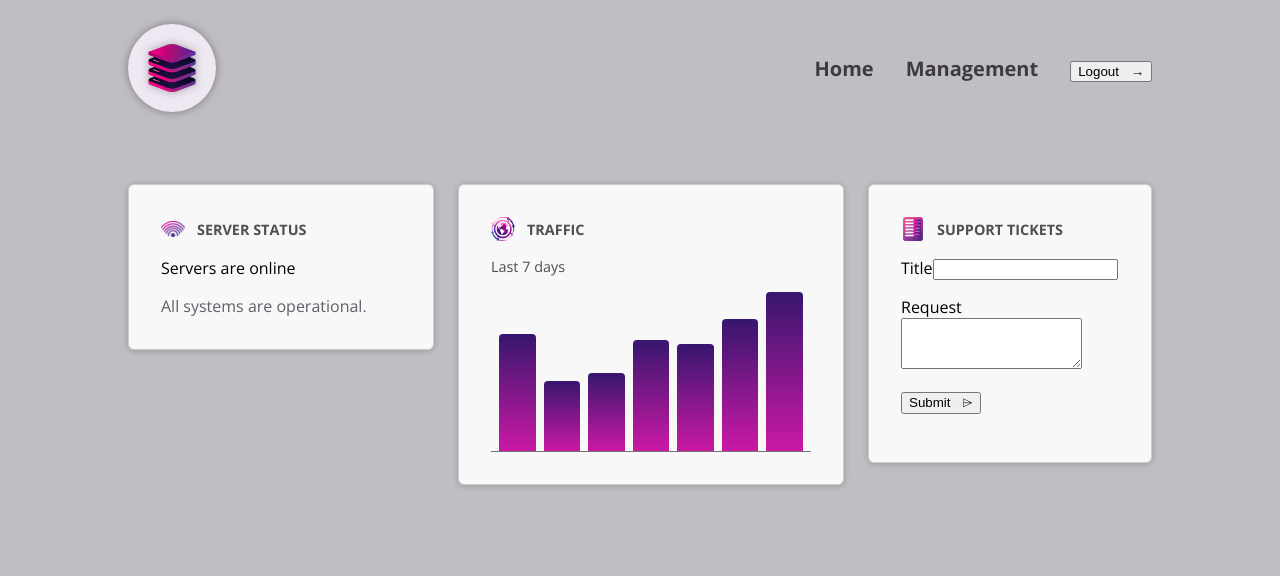
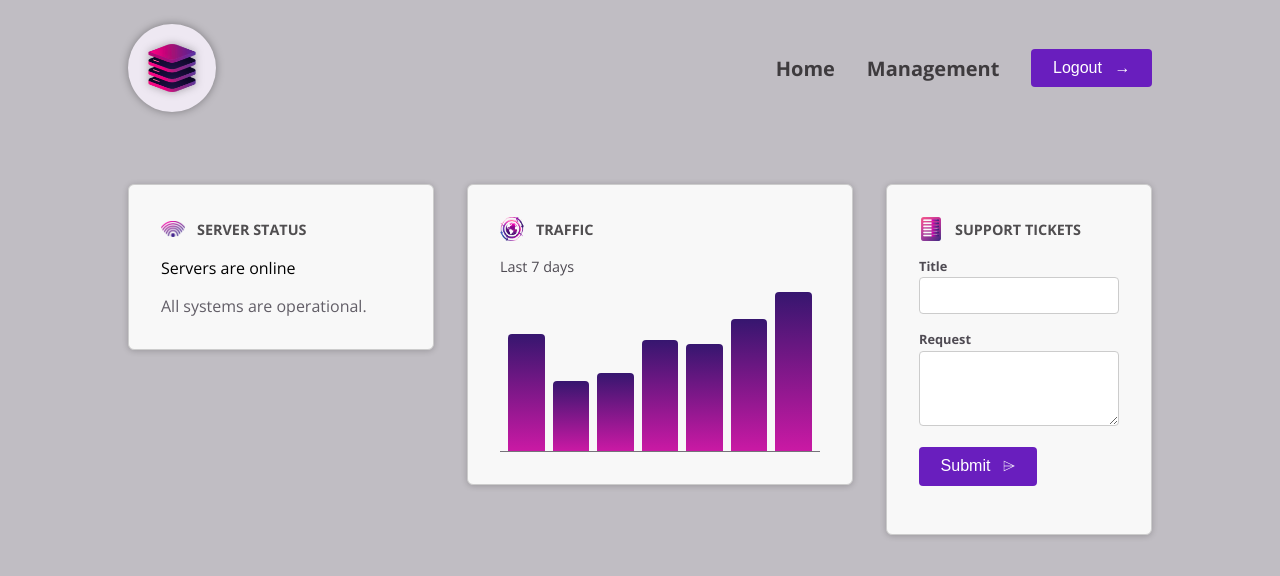
Before and after one commit to SyedMuhammadHunain/server-sight-dashboard, an Angular app: page / in a window 1280 px wide. Shown: the top 576 px of the page. Built offline with nearby package versions, Linux system fonts and the light colour scheme.

Commit message:
restore form structure by using encapsulation & host elements

```diff
--- a/src/app/dashboard/tickets/new-ticket/new-ticket.component.html
+++ b/src/app/dashboard/tickets/new-ticket/new-ticket.component.html
@@ -2,10 +2,13 @@
   <app-control label="Title">
     <input name="title" id="title" />
   </app-control>
+
   <app-control label="Request">
     <textarea name="request" id="request" rows="3"></textarea>
   </app-control>
   <p>
-    <button appButton label="Submit" icon="⌲"></button>
+    <button appButton>
+      Submit <span ngProjectAs="icon">⌲</span>
+    </button>
   </p>
 </form>
--- a/src/app/header/header.component.html
+++ b/src/app/header/header.component.html
@@ -12,7 +12,9 @@
         <a href="/">Management</a>
       </li>
       <li>
-        <button appButton label="Logout" icon="→"></button>
+        <button appButton>
+          Logout <span ngProjectAs="icon">→</span>
+        </button>
       </li>
     </ul>
   </nav>
--- a/src/app/shared/button/button.component.css
+++ b/src/app/shared/button/button.component.css
@@ -1,4 +1,4 @@
-button {
+:host {
   display: inline-block;
   padding: 0.65rem 1.35rem;
   border-radius: 0.25rem;
@@ -10,7 +10,7 @@ button {
   border: none;
 }
 
-  button:hover {
+:host:hover {
   background-color: #551b98;
 }
 
@@ -20,6 +20,6 @@ button {
   transition: transform 0.2s ease-in-out;
 }
 
-  button:hover .icon {
+:host:hover .icon {
   transform: translateX(4px);
 }
--- a/src/app/shared/button/button.component.html
+++ b/src/app/shared/button/button.component.html
@@ -1,2 +1,6 @@
-<span> {{ label }} </span>
-<span class="icon"> {{ icon }} </span>
+<span>
+    <ng-content />
+</span>
+<span class="icon">
+    <ng-content select="icon" />
+</span>
--- a/src/app/shared/control/control.component.html
+++ b/src/app/shared/control/control.component.html
@@ -1,4 +1,4 @@
-<p>
+<p class="control">
   <label>{{ label() }}</label>
   <ng-content select="input, textarea" />
 </p>
--- a/src/app/shared/control/control.component.ts
+++ b/src/app/shared/control/control.component.ts
@@ -1,4 +1,4 @@
-import { Component, input } from '@angular/core';
+import { Component, ViewEncapsulation, input } from '@angular/core';
 
 @Component({
   selector: 'app-control',
@@ -6,6 +6,7 @@ import { Component, input } from '@angular/core';
   imports: [],
   templateUrl: './control.component.html',
   styleUrl: './control.component.css',
+  encapsulation: ViewEncapsulation.None,
 })
 export class ControlComponent {
   label = input.required<string>();
```
Also changed, not shown: src/app/shared/button/button.component.ts (+2 -5 lines), src/app/shared/control/control.component.css (indentation only). Lines whose indentation alone changed are shown as unchanged.
